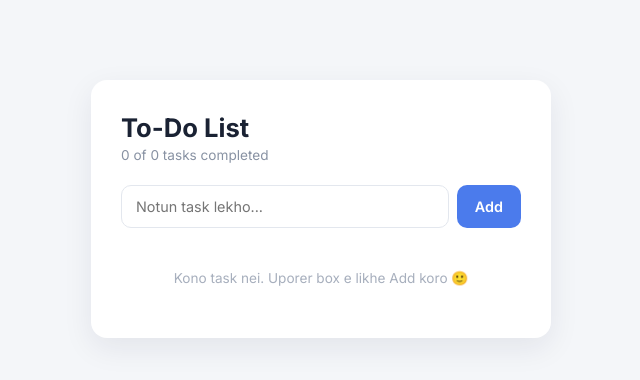
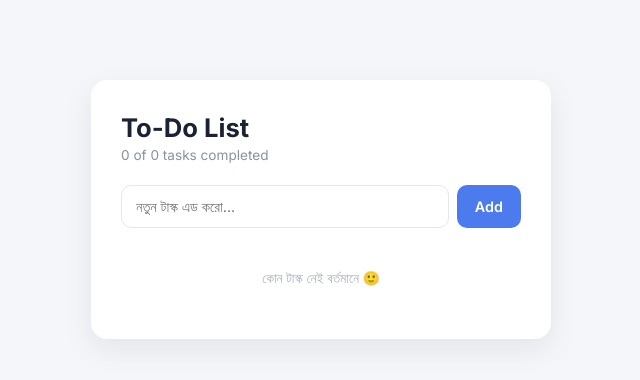
Before and after one commit to ActiveCyberGuard/to_do_app, a Flask app: page / in a window 1280 px wide. Shown: the part 191-571 px from the top of the page, without its empty margins (319-959 px from the left). Run offline with Flask 3, Linux system fonts and the light colour scheme; data that the repository does not hold is empty.

Commit message:
Update index.html

```diff
--- a/templates/index.html
+++ b/templates/index.html
@@ -14,7 +14,7 @@
     </header>
 
     <form class="add-form" action="{{ url_for('add') }}" method="post">
-      <input type="text" name="title" placeholder="Notun task lekho..." autocomplete="off" required />
+      <input type="text" name="title" placeholder="নতুন টাস্ক এড করো..." autocomplete="off" required />
       <button type="submit">Add</button>
     </form>
 
@@ -28,7 +28,7 @@
         <a class="delete" href="{{ url_for('delete', task_id=task['id']) }}">✕</a>
       </li>
       {% else %}
-      <li class="empty">Kono task nei. Uporer box e likhe Add koro 🙂</li>
+      <li class="empty">কোন টাস্ক  নেই বর্তমানে 🙂</li>
       {% endfor %}
     </ul>
   </main>
```
